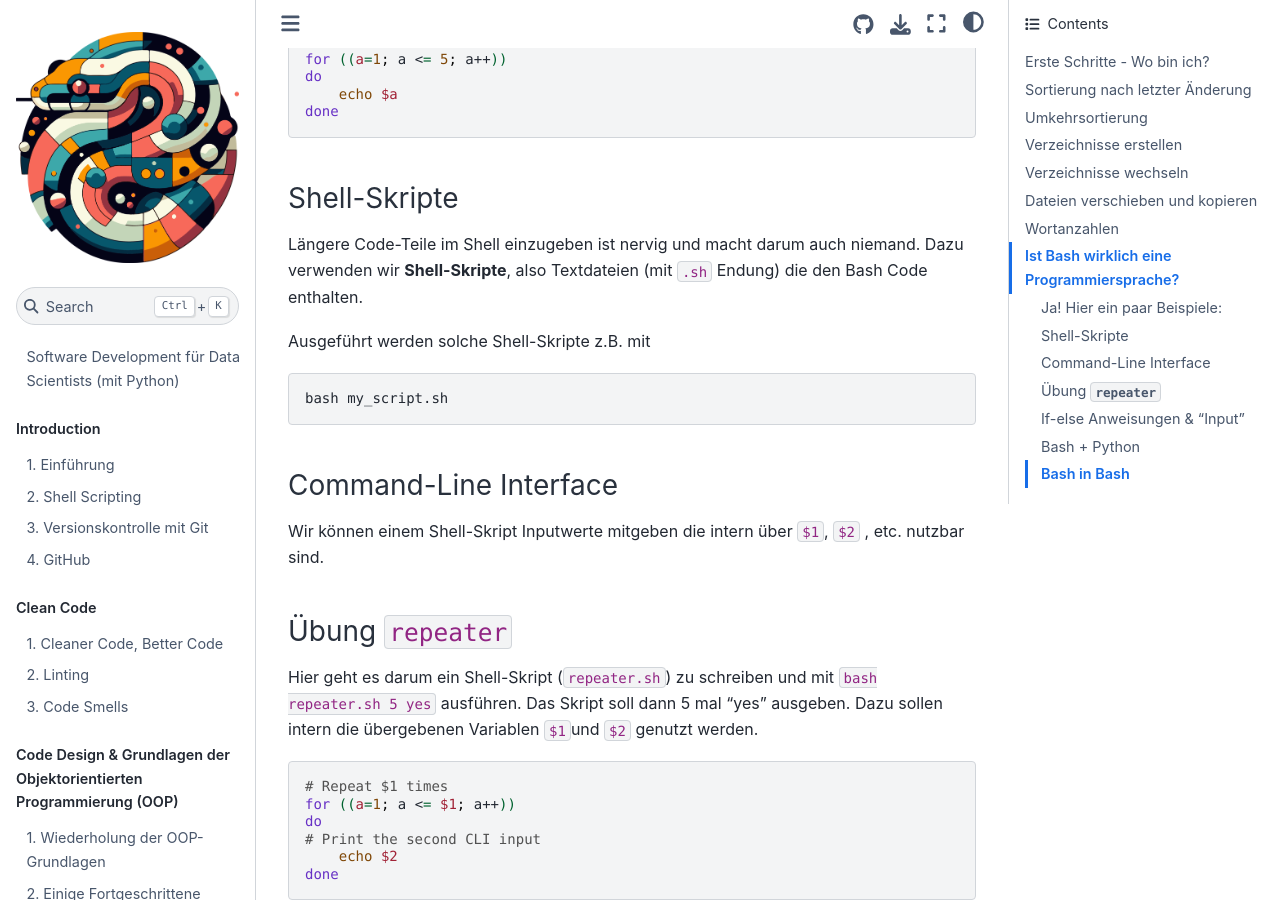
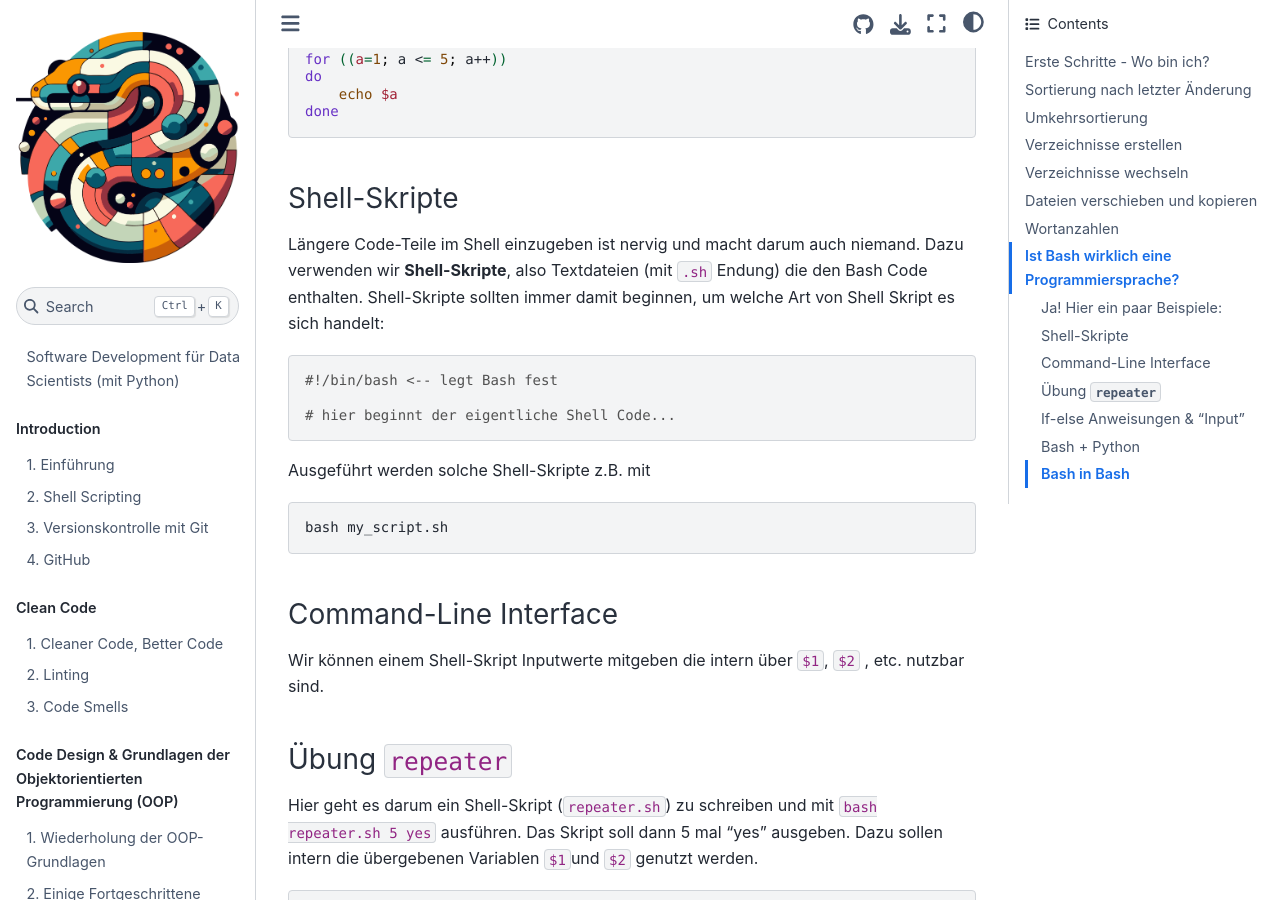
Before and after one commit to florian-huber/data_science_software_dev, a Jupyter Book: the page built from live_coding_sessions/live_coding_01_shell.md, in a window 1280 px wide and 900 px high, scrolled down 4650 px. Built offline with Jupyter Book 1.0.4 settings and Sphinx 7.4.7 and the Sphinx Book theme 1.1.4, drawn with Linux system fonts in a browser that asks for light colours; pages that are not in the unit, such as notebooks, are missing from menus.

Commit message:
Added shebang

````diff
--- a/live_coding_sessions/live_coding_01_shell.md
+++ b/live_coding_sessions/live_coding_01_shell.md
@@ -193,6 +193,12 @@ done
 ### Shell-Skripte
 
 Längere Code-Teile im Shell einzugeben ist nervig und macht darum auch niemand. Dazu verwenden wir **Shell-Skripte**, also Textdateien (mit `.sh` Endung) die den Bash Code enthalten.
+Shell-Skripte sollten immer damit beginnen, um welche Art von Shell Skript es sich handelt:
+```bash
+#!/bin/bash <-- legt Bash fest
+
+# hier beginnt der eigentliche Shell Code...
+```
 
 Ausgeführt werden solche Shell-Skripte z.B. mit
 ```bash
````
